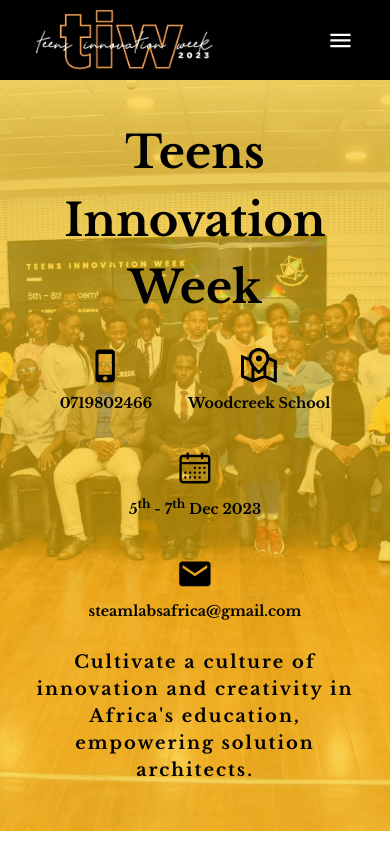
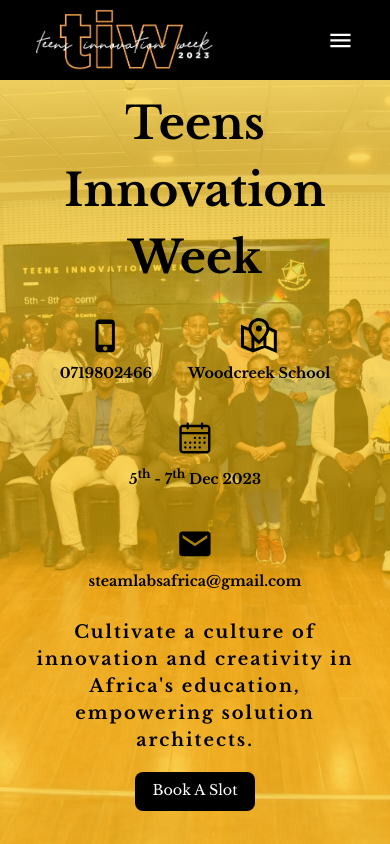
Before and after one commit to codeme254/teens-innovation-week, a React (Vite) app in the folder teens-innovation-week/: page / in a window 390 px wide. Shown: the top 844 px of the page. Built offline with nearby package versions, Linux system fonts and the light colour scheme.

Commit message:
add cta button on the hero section for mobile devices

```diff
--- a/teens-innovation-week/src/components/Hero/Hero.jsx
+++ b/teens-innovation-week/src/components/Hero/Hero.jsx
@@ -32,6 +32,9 @@
           Cultivate a culture of innovation and creativity in Africa's
           education, empowering solution architects.
         </p>
+        <a href="" className="hero__cta">
+          Book a slot
+        </a>
       </div>
     </section>
   );
--- a/teens-innovation-week/src/index.css
+++ b/teens-innovation-week/src/index.css
@@ -207,6 +207,24 @@
   text-align: center;
   font-weight: bolder;
   font-size: 2rem;
+}
+
+.hero__cta {
+  display: none;
+  width: max-content;
+  margin: 2rem auto;
+  background-color: #000;
+  color: #fff !important;
+  text-decoration: none;
+  padding: 1rem 2rem;
+  text-transform: capitalize;
+  border-radius: 8px;
+}
+
+@media screen and (max-width: 56.25em) {
+  .hero__cta {
+    display: block;
+  }
 }
 
 @media screen and (max-width: 37.5em) {
```
